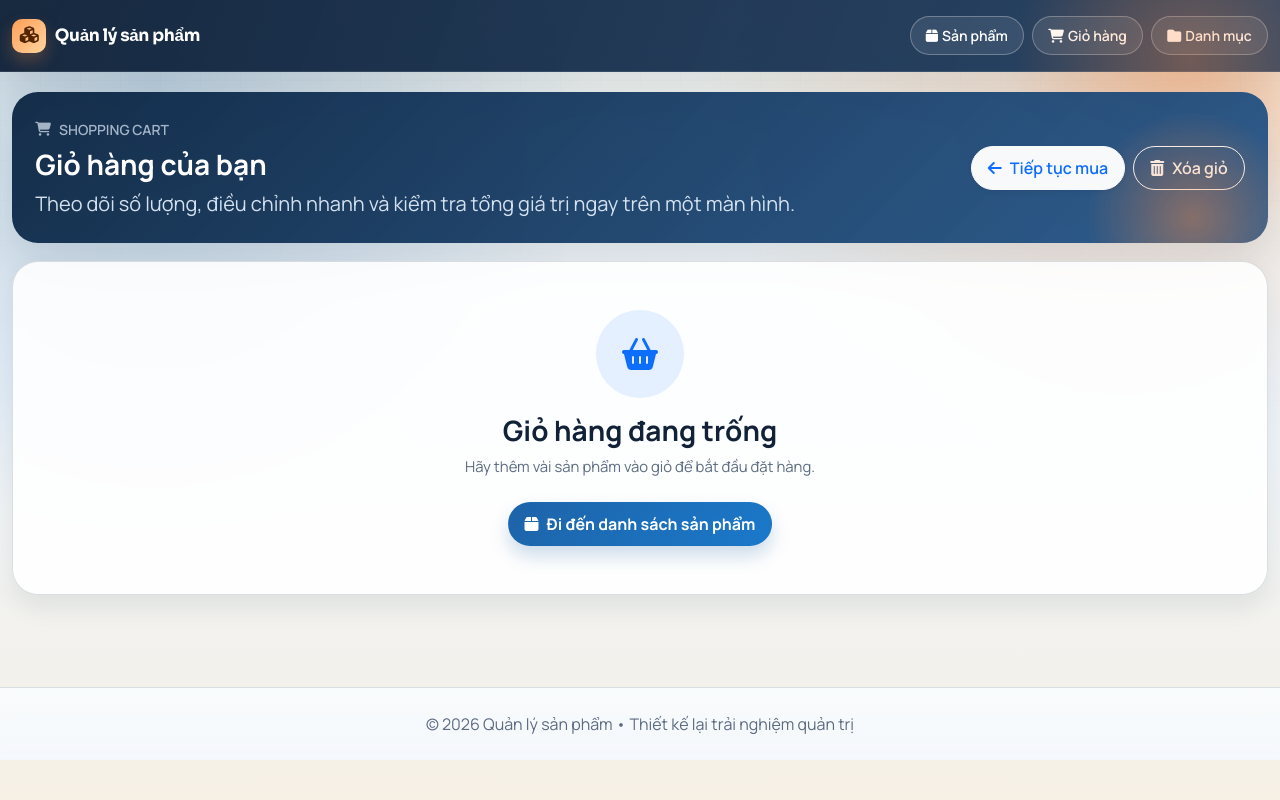
After one commit to Galaxy-VN/COS340, a PHP site: template app/views/product/cart.php in a window 1280 px wide. The commit adds this page. Run offline with PHP 8.4, Linux system fonts and the light colour scheme; the template is opened without the code that fills it, so the values that code supplies are empty; some libraries are stand-ins or nearby versions.

Commit message:
edit ProductController

```diff
--- a/app/views/layout/header.php
+++ b/app/views/layout/header.php
@@ -348,12 +348,23 @@
 </head>
 <body>
 <?php
+if (session_status() !== PHP_SESSION_ACTIVE) {
+    session_start();
+}
 $route = trim($_GET['url'] ?? '', '/');
 $routeParts = $route === '' ? [] : explode('/', $route);
 $routeController = $routeParts[0] ?? '';
 $routeAction = $routeParts[1] ?? 'index';
 $showSidebar = $routeController === 'Product' && in_array($routeAction, ['index', 'category'], true);
 $sidebarCategories = $categories ?? [];
+$cartItems = $_SESSION['cart'] ?? [];
+$cartCount = 0;
+foreach ($cartItems as $cartItem) {
+    $cartCount += (int) ($cartItem['quantity'] ?? 0);
+}
+$flashMessage = $_SESSION['flash_message'] ?? null;
+$flashType = $_SESSION['flash_type'] ?? 'success';
+unset($_SESSION['flash_message'], $_SESSION['flash_type']);
 ?>
 <nav class="navbar navbar-expand-lg navbar-dark">
     <div class="container-fluid">
@@ -371,6 +382,14 @@ $sidebarCategories = $categories ?? [];
                         <i class="fas fa-box me-1"></i>Sản phẩm
                     </a>
                 </li>
+                <li class="nav-item me-2">
+                    <a class="btn btn-light btn-sm position-relative" href="/phamgiahuy/Product/cart">
+                        <i class="fas fa-cart-shopping me-1"></i>Giỏ hàng
+                        <?php if ($cartCount > 0): ?>
+                            <span class="position-absolute top-0 start-100 translate-middle badge rounded-pill bg-warning text-dark"><?php echo $cartCount; ?></span>
+                        <?php endif; ?>
+                    </a>
+                </li>
                 <li class="nav-item">
                     <a class="btn btn-light btn-sm" href="/phamgiahuy/Category">
                         <i class="fas fa-folder me-1"></i>Danh mục
@@ -382,6 +401,11 @@ $sidebarCategories = $categories ?? [];
 </nav>
 <div class="app-shell">
 <div class="container-fluid main-container">
+    <?php if (!empty($flashMessage)): ?>
+        <div class="alert alert-<?php echo htmlspecialchars($flashType); ?> border-0 shadow-sm rounded-4 mb-3">
+            <i class="fas fa-circle-check me-2"></i><?php echo htmlspecialchars($flashMessage); ?>
+        </div>
+    <?php endif; ?>
     <div class="row align-items-start">
         <?php if ($showSidebar): ?>
         <!-- Sidebar -->
--- /dev/null
+++ b/app/views/product/cart.php
@@ -0,0 +1,135 @@
+<?php $title = 'Giỏ hàng'; ?>
+<?php $items = $items ?? []; ?>
+<?php $subtotal = $subtotal ?? 0; ?>
+<?php $cartCount = $cartCount ?? 0; ?>
+<?php include 'app/views/layout/header.php'; ?>
+
+<div class="page-hero d-flex flex-column flex-lg-row align-items-start align-items-lg-center justify-content-between gap-3">
+    <div>
+        <div class="d-inline-flex align-items-center gap-2 mb-2 small text-uppercase fw-semibold opacity-75">
+            <i class="fas fa-cart-shopping"></i>
+            <span>Shopping cart</span>
+        </div>
+        <h1 class="h3 mb-2 fw-bold">Giỏ hàng của bạn</h1>
+        <p class="lead mb-0">Theo dõi số lượng, điều chỉnh nhanh và kiểm tra tổng giá trị ngay trên một màn hình.</p>
+    </div>
+    <div class="d-flex gap-2 flex-wrap">
+        <a href="/phamgiahuy/Product" class="btn btn-light text-primary fw-semibold shadow-sm position-relative" style="z-index:1;">
+            <i class="fas fa-arrow-left me-2"></i>Tiếp tục mua
+        </a>
+        <form action="/phamgiahuy/Product/clearCart" method="POST" class="d-inline">
+            <button type="submit" class="btn btn-outline-light fw-semibold" onclick="return confirm('Xóa toàn bộ giỏ hàng?')">
+                <i class="fas fa-trash-can me-2"></i>Xóa giỏ
+            </button>
+        </form>
+    </div>
+</div>
+
+<?php if (empty($items)): ?>
+    <div class="surface-card p-4 p-lg-5 text-center">
+        <div class="mx-auto mb-3 d-flex align-items-center justify-content-center rounded-circle bg-primary bg-opacity-10" style="width: 88px; height: 88px;">
+            <i class="fas fa-basket-shopping fa-2x text-primary"></i>
+        </div>
+        <h3 class="fw-bold mb-2">Giỏ hàng đang trống</h3>
+        <p class="muted-note mb-4">Hãy thêm vài sản phẩm vào giỏ để bắt đầu đặt hàng.</p>
+        <a href="/phamgiahuy/Product" class="btn btn-primary">
+            <i class="fas fa-box me-2"></i>Đi đến danh sách sản phẩm
+        </a>
+    </div>
+<?php else: ?>
+    <div class="row g-3">
+        <div class="col-lg-8">
+            <div class="surface-card p-3 p-lg-4">
+                <form action="/phamgiahuy/Product/updateCart" method="POST">
+                    <div class="d-flex align-items-center justify-content-between gap-2 mb-3 flex-wrap">
+                        <div>
+                            <div class="small text-uppercase fw-semibold muted-note">Sản phẩm trong giỏ</div>
+                            <h2 class="h5 fw-bold mb-0"><?php echo count($items); ?> dòng hàng</h2>
+                        </div>
+                        <button type="submit" class="btn btn-primary">
+                            <i class="fas fa-rotate me-2"></i>Cập nhật giỏ hàng
+                        </button>
+                    </div>
+
+                    <div class="table-responsive">
+                        <table class="table align-middle mb-0">
+                            <thead>
+                                <tr>
+                                    <th>Sản phẩm</th>
+                                    <th style="width: 130px;">Đơn giá</th>
+                                    <th style="width: 130px;">Số lượng</th>
+                                    <th style="width: 140px;">Thành tiền</th>
+                                    <th style="width: 90px;"></th>
+                                </tr>
+                            </thead>
+                            <tbody>
+                                <?php foreach ($items as $item): ?>
+                                    <tr>
+                                        <td>
+                                            <div class="d-flex align-items-center gap-3">
+                                                <div class="rounded-4 overflow-hidden bg-light d-flex align-items-center justify-content-center" style="width: 76px; height: 76px; flex: 0 0 auto;">
+                                                    <?php if (!empty($item['image'])): ?>
+                                                        <img src="/phamgiahuy/uploads/<?php echo htmlspecialchars($item['image']); ?>" alt="Ảnh sản phẩm" class="w-100 h-100" style="object-fit: cover;">
+                                                    <?php else: ?>
+                                                        <i class="fas fa-image text-muted"></i>
+                                                    <?php endif; ?>
+                                                </div>
+                                                <div>
+                                                    <div class="fw-bold"><?php echo htmlspecialchars($item['name']); ?></div>
+                                                    <div class="small muted-note">Mã #<?php echo $item['id']; ?></div>
+                                                </div>
+                                            </div>
+                                        </td>
+                                        <td class="fw-semibold text-primary"><?php echo number_format($item['price'], 0, ',', '.'); ?>đ</td>
+                                        <td>
+                                            <input type="number" class="form-control" name="quantity[<?php echo $item['id']; ?>]" value="<?php echo $item['quantity']; ?>" min="0" step="1">
+                                            <div class="small muted-note mt-1">Nhập 0 để xóa</div>
+                                        </td>
+                                        <td class="fw-bold"><?php echo number_format($item['line_total'], 0, ',', '.'); ?>đ</td>
+                                        <td>
+                                            <a href="/phamgiahuy/Product/removeFromCart/<?php echo $item['id']; ?>" class="btn btn-outline-danger btn-sm" onclick="return confirm('Xóa sản phẩm này khỏi giỏ?')">
+                                                <i class="fas fa-trash"></i>
+                                            </a>
+                                        </td>
+                                    </tr>
+                                <?php endforeach; ?>
+                            </tbody>
+                        </table>
+                    </div>
+                </form>
+            </div>
+        </div>
+
+        <div class="col-lg-4">
+            <div class="surface-card p-3 p-lg-4 position-sticky" style="top: 1rem;">
+                <div class="small text-uppercase fw-semibold muted-note mb-2">Tóm tắt đơn hàng</div>
+                <h2 class="h4 fw-bold mb-4">Sẵn sàng thanh toán</h2>
+
+                <div class="field-card mb-3 d-flex justify-content-between align-items-center">
+                    <span class="muted-note">Số sản phẩm</span>
+                    <strong><?php echo $cartCount; ?></strong>
+                </div>
+                <div class="field-card mb-3 d-flex justify-content-between align-items-center">
+                    <span class="muted-note">Số dòng hàng</span>
+                    <strong><?php echo count($items); ?></strong>
+                </div>
+                <div class="field-card mb-4 d-flex justify-content-between align-items-center">
+                    <span class="muted-note">Tạm tính</span>
+                    <strong class="fs-5 text-primary"><?php echo number_format($subtotal, 0, ',', '.'); ?>đ</strong>
+                </div>
+
+                <div class="d-grid gap-2">
+                    <a href="/phamgiahuy/Product" class="btn btn-outline-secondary">
+                        <i class="fas fa-bag-shopping me-2"></i>Tiếp tục chọn hàng
+                    </a>
+                    <button type="button" class="btn btn-primary" disabled>
+                        <i class="fas fa-credit-card me-2"></i>Thanh toán
+                    </button>
+                </div>
+                <div class="muted-note small mt-3">Nút thanh toán đang để trống vì phần xử lý đơn hàng chưa được nối vào hệ thống.</div>
+            </div>
+        </div>
+    </div>
+<?php endif; ?>
+
+<?php include 'app/views/layout/footer.php'; ?>
```
Also changed, not shown: Query.sql (+21 -0 lines), app/controllers/ProductController.php (+153 -0 lines), app/views/product/list.php (+18 -4 lines), app/views/product/show.php (+20 -0 lines), uploads/product_6a0ec763d56257.69952232.jpg (deleted), uploads/product_6a0ec79e196151.45522445.jpg (deleted).
